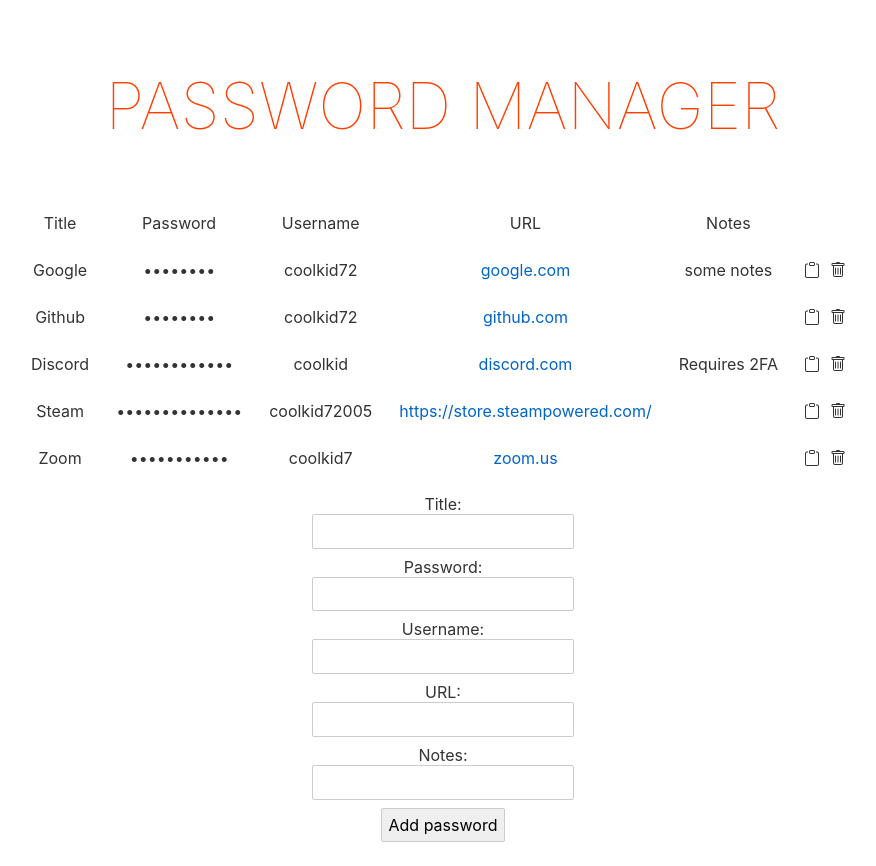
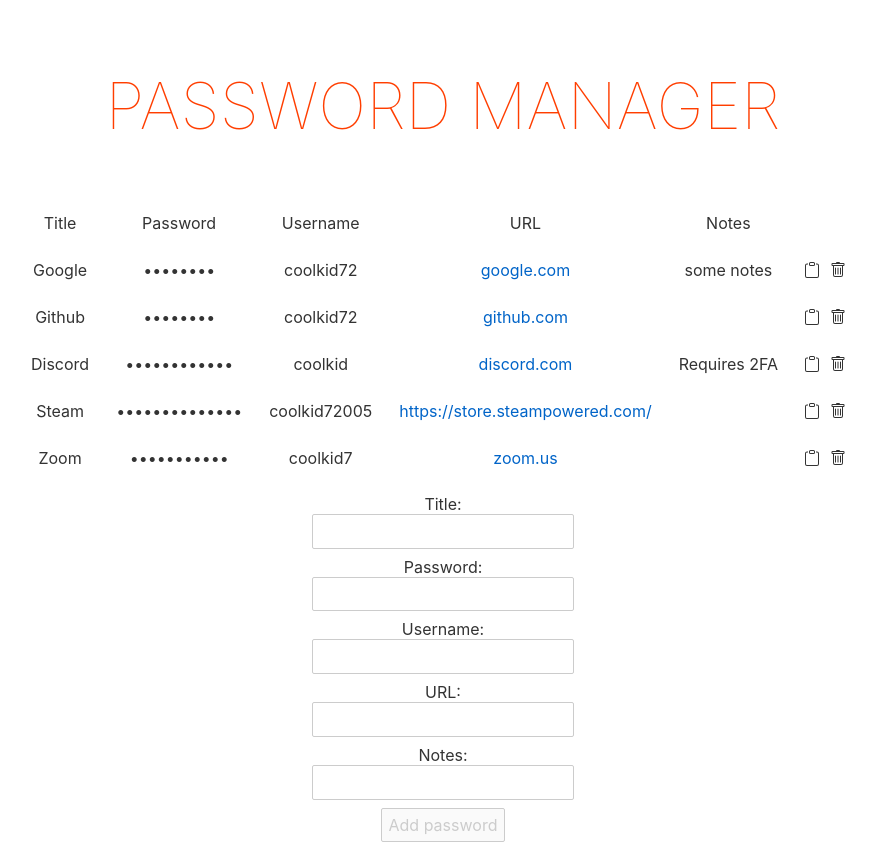
Before and after one commit to bbb651/password-manager, a Svelte app: page / in a window 1280 px wide. Shown: the whole page, without its empty margins (197-1073 px from the left). Built offline with nearby package versions, Linux system fonts and the light colour scheme.

Commit message:
Creating new passwors with form

```diff
--- a/public/global.css
+++ b/public/global.css
@@ -44,10 +44,15 @@
 	color: #ccc;
 }
 
+input[type=submit] {
+	cursor: pointer;
+}
+
 button {
 	color: #333;
 	background-color: #f4f4f4;
 	outline: none;
+	cursor: pointer;
 }
 
 button:disabled {
--- a/src/App.svelte
+++ b/src/App.svelte
@@ -3,19 +3,23 @@
 	import PasswordFrom from "./PasswordForm.svelte";
 	import type { Password } from "./types/Password";
 import PasswordForm from "./PasswordForm.svelte";
-	const passwords: Password[] = [
+	let passwords: Password[] = [
 		{password: "p4ssword", username: "coolkid72", title: "Google", url:"google.com", notes: "some notes"},
 		{password: "p4SSword", username: "coolkid72", title: "Github", url:"github.com", notes: ""},
 		{password: "goodp4ssword", username: "coolkid", title: "Discord", url:"discord.com", notes: "Requires 2FA"},
 		{password: "stronGp4ssWORD", username: "coolkid72005", title: "Steam", url:"https://store.steampowered.com/", notes: ""},
 		{password: "badpassword", username: "coolkid7", title: "Zoom", url:"zoom.us", notes: ""},
 	];
+
+	const addPassword = (password: Password) => {
+		passwords = [...passwords, password];
+	};
 </script>
 
 <main>
 	<h1>Password Manager</h1>
 	<PasswordTable {passwords} />
-	<PasswordForm />
+	<PasswordForm {addPassword} />
 </main>
 
 <style>
--- a/src/PasswordForm.svelte
+++ b/src/PasswordForm.svelte
@@ -1,4 +1,6 @@
 <script lang="ts">
+
+	export let addPassword;
 
 	let title;
 	let password;
@@ -7,7 +9,10 @@
 	let notes;
 
 	const submit = (e) => {
-		console.log({title, password, username, url, notes});
+		// Safe guard to keep undefined or empty passwords from going through
+		if (!password)
+			return;
+		addPassword({title, password, username, url, notes});
 	};
 </script>
 
@@ -23,11 +28,8 @@
 	<label for="notes">Notes:</label>
 	<input type="text" id="notes" name="notes" bind:value={notes}>
 	<br>
-	<input type="submit" id="submit" value="Add password">
+	<input disabled={!password} type="submit" id="submit" value="Add password">
 </form>
 
 <style>
-	#submit {
-		cursor: pointer;
-	}
 </style>
```
